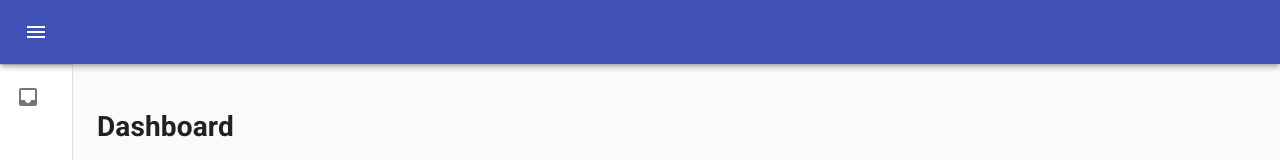
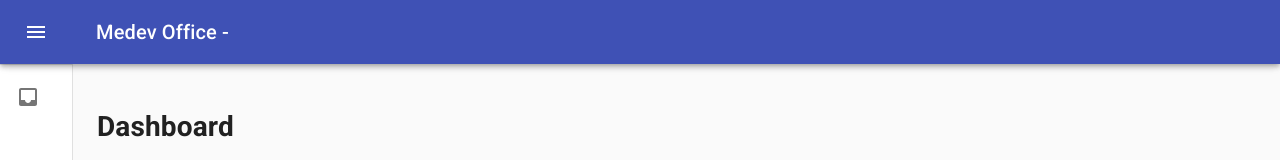
Before and after one commit to oargatamas/medev-office-webclient, a React (Create React App) app: page / in a window 1280 px wide. Shown: the top 160 px of the page. Built offline with nearby package versions, Linux system fonts and the light colour scheme.

Commit message:
Application title update functionality has been implemented. The related action can be dispatched by the sub applications.

```diff
--- a/public/index.html
+++ b/public/index.html
@@ -21,7 +21,7 @@
     -->
     <link rel="stylesheet" href="https://fonts.googleapis.com/css?family=Roboto:300,400,500,700&display=swap" />
     <link rel="stylesheet" href="https://fonts.googleapis.com/icon?family=Material+Icons" />
-    <title>React App</title>
+    <title>Medev Office</title>
   </head>
   <body style="margin:0;padding:0;">
     <noscript>
--- a/src/application/core/action/sideNavActions.js
+++ b/src/application/core/action/sideNavActions.js
@@ -1,5 +1,6 @@
 export const OPEN_SIDE_DRAWER = "open-side-drawer";
 export const CLOSE_SIDE_DRAWER = "close-side-drawer";
+export const APP_SWITCH = "switch-application";
 
 
 export const openDrawerAction = () => {
@@ -8,9 +9,16 @@ export const openDrawerAction = () => {
     }
 };
 
-
 export const closeDrawerAction = () => {
     return {
         type : CLOSE_SIDE_DRAWER
     }
 };
+
+
+export const switchApplication = (appName) => {
+    return {
+        type : APP_SWITCH,
+        currentApp : appName
+    }
+};
--- a/src/application/core/components/header/Header.js
+++ b/src/application/core/components/header/Header.js
@@ -1,5 +1,5 @@
 import React, {Component} from "react";
-import {AppBar, Toolbar, IconButton} from "@material-ui/core";
+import {AppBar, Toolbar, IconButton, Typography} from "@material-ui/core";
 import MenuIcon from '@material-ui/icons/Menu';
 import {withStyles} from "@material-ui/styles";
 import {drawerWidth} from "../navigation/Navigation";
@@ -55,6 +55,9 @@ class Header extends Component {
                     >
                         <MenuIcon/>
                     </IconButton>
+                    <Typography variant="h6" className={classes.title}>
+                        Medev Office {this.props.applicationTitle}
+                    </Typography>
                 </Toolbar>
             </AppBar>
         );
--- a/src/application/core/containers/header/Header.js
+++ b/src/application/core/containers/header/Header.js
@@ -5,7 +5,8 @@ import {connect} from "react-redux";
 
 const mapStateToProps = (state) => {
     return{
-        open : state.coreReducer.sideDrawerOpen
+        open : state.coreReducer.sideDrawerOpen,
+        applicationTitle : state.coreReducer.currentApplication
     };
 };
 
--- a/src/application/core/reducer/appReducer.js
+++ b/src/application/core/reducer/appReducer.js
@@ -1,13 +1,16 @@
 import {combineReducers} from "redux";
-import {CLOSE_SIDE_DRAWER, OPEN_SIDE_DRAWER} from "../action/sideNavActions";
+import {APP_SWITCH, CLOSE_SIDE_DRAWER, OPEN_SIDE_DRAWER} from "../action/sideNavActions";
+import {initialState} from "../state/appState";
 
 
-const coreReducer = (state = {}, action) => {
+const coreReducer = (state = initialState, action) => {
     switch (action.type) {
         case OPEN_SIDE_DRAWER :
             return Object.assign({},state,{sideDrawerOpen : true});
         case CLOSE_SIDE_DRAWER :
             return Object.assign({},state,{sideDrawerOpen : false});
+        case APP_SWITCH :
+            return Object.assign({},state, {currentApplication : action.currentApp});
         default: return state;
     }
 };
--- a/src/application/core/state/appState.js
+++ b/src/application/core/state/appState.js
@@ -1,4 +1,5 @@
 
 export const initialState = {
+    currentApplication : "-",
     sideDrawerOpen : false,
 };
```
